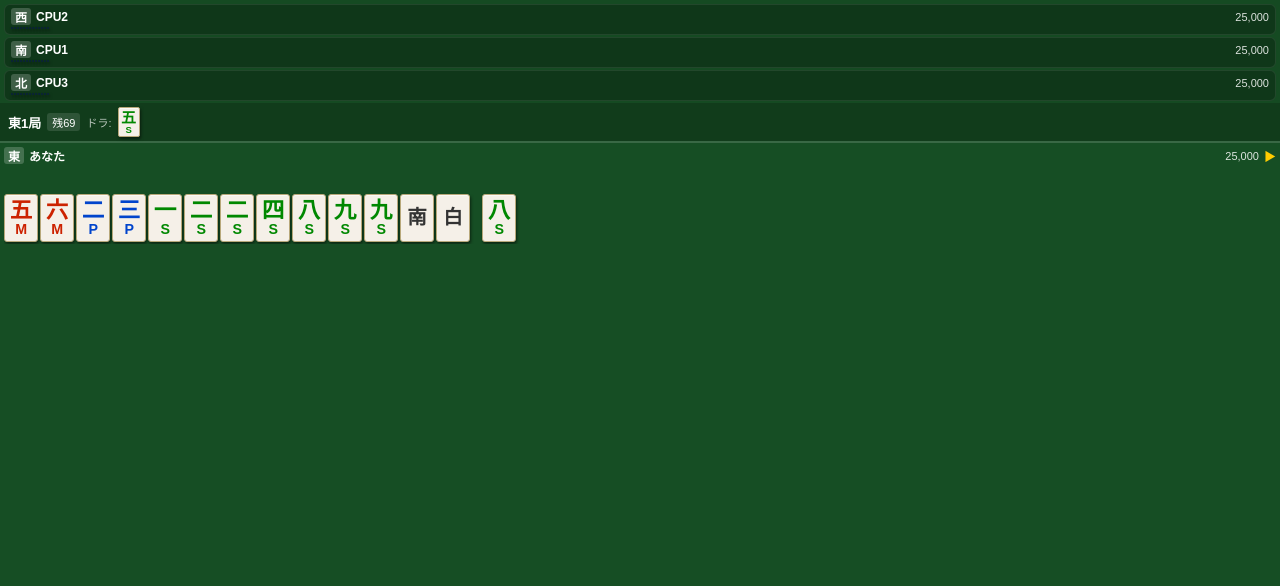
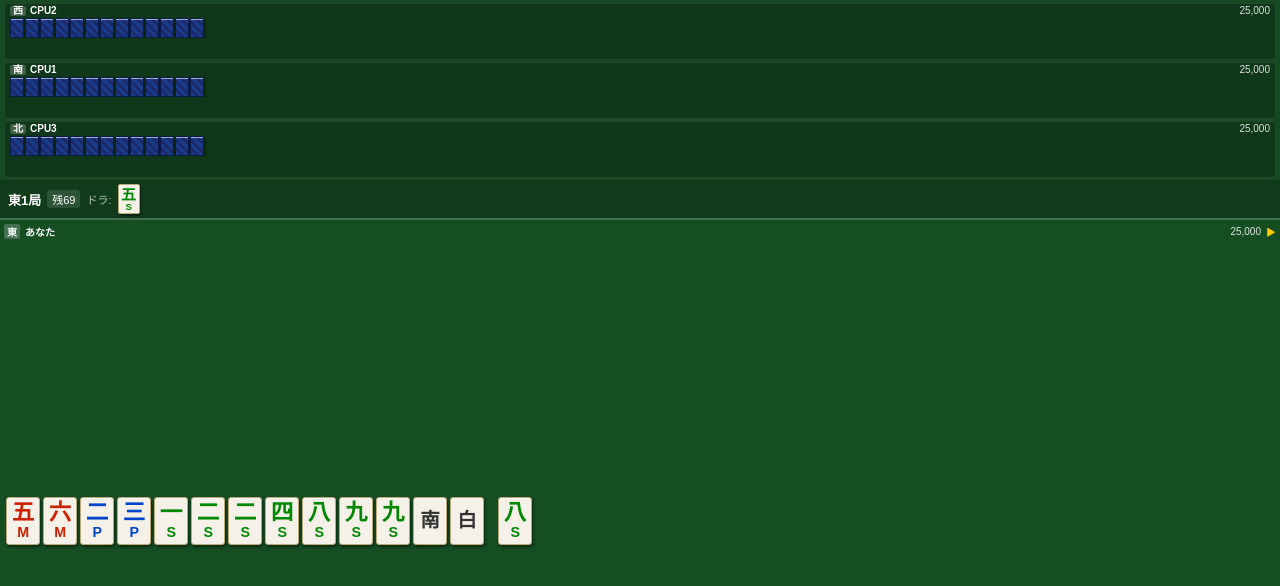
Before and after one commit to cosaca-taco/games, a React (Vite) app in the folder mahjong/: page / in a window 1280 px wide. Both pictures are taken after a click on the button "ゲーム開始". Shown: the top 586 px of the page. Built offline with nearby package versions, Linux system fonts and the light colour scheme; the HTML template or start-up script is replaced by a standard one.

Commit message:
CSS updates: xs tile size, CPU strip layout, human area sizing

```diff
--- a/mahjong/src/index.css
+++ b/mahjong/src/index.css
@@ -908,22 +908,23 @@ body.settings-mode {
   font-family: inherit;
 }
 
-/* CPU エリア全体 */
+/* CPU エリア全体：高さを固定して自分エリアを圧迫しない */
 .mb-cpu-area {
   flex: 0 0 auto;
   display: flex;
   flex-direction: column;
   gap: 2px;
-  padding: 4px 4px 2px;
+  padding: 3px 4px 2px;
   background: rgba(0,0,0,0.2);
 }
 
-/* 各CPUの行 */
+/* 各CPUの行：高さ固定 */
 .mb-cpu-strip {
   background: rgba(0,0,0,0.25);
-  border-radius: 6px;
-  padding: 3px 6px;
+  border-radius: 4px;
+  padding: 2px 5px;
   border: 1px solid rgba(255,255,255,0.08);
+  overflow: hidden;
 }
 
 .mb-cpu-strip.mb-cpu-active {
@@ -934,26 +935,27 @@ body.settings-mode {
 .mb-cpu-info {
   display: flex;
   align-items: center;
-  gap: 5px;
+  gap: 4px;
   margin-bottom: 2px;
+  line-height: 1;
 }
 
 .mb-wind {
   background: rgba(255,255,255,0.2);
-  border-radius: 3px;
-  padding: 0 4px;
-  font-size: 12px;
+  border-radius: 2px;
+  padding: 0 3px;
+  font-size: 10px;
   font-weight: bold;
   flex-shrink: 0;
 }
 
 .mb-name {
-  font-size: 12px;
+  font-size: 10px;
   font-weight: bold;
 }
 
 .mb-score {
-  font-size: 11px;
+  font-size: 10px;
   opacity: 0.85;
   margin-left: auto;
 }
@@ -961,39 +963,49 @@ body.settings-mode {
 .mb-riichi-badge {
   background: #cc2200;
   color: #fff;
-  border-radius: 3px;
-  padding: 0 4px;
-  font-size: 10px;
+  border-radius: 2px;
+  padding: 0 3px;
+  font-size: 9px;
   font-weight: bold;
 }
 
 .mb-turn-arrow {
   color: #ffcc00;
-  font-size: 12px;
+  font-size: 10px;
 }
 
+/* CPU手牌（伏せ）：横一列で高さ固定 */
 .mb-cpu-tiles {
   display: flex;
-  flex-wrap: wrap;
+  flex-wrap: nowrap;
   gap: 1px;
   align-items: center;
-  margin-bottom: 2px;
+  margin-bottom: 1px;
+  overflow: hidden;
 }
 
 .mb-meld-group {
   display: inline-flex;
   gap: 1px;
-  margin-right: 4px;
+  margin-right: 3px;
   background: rgba(255,255,255,0.08);
   padding: 1px;
   border-radius: 2px;
 }
 
+/* CPU捨て牌：横スクロールで高さ1行分のみ */
 .mb-cpu-discards {
   display: flex;
-  flex-wrap: wrap;
+  flex-wrap: nowrap;
   gap: 1px;
+  overflow-x: auto;
+  overflow-y: hidden;
+  height: 18px;
+  align-items: center;
+  -webkit-overflow-scrolling: touch;
+  scrollbar-width: none;
 }
+.mb-cpu-discards::-webkit-scrollbar { display: none; }
 
 /* 中央情報バー */
 .mb-center-bar {
@@ -1024,14 +1036,14 @@ body.settings-mode {
   opacity: 0.7;
 }
 
-/* 自分エリア */
+/* 自分エリア：残りスペースを全部使う */
 .mb-human-area {
   flex: 1;
   display: flex;
   flex-direction: column;
   background: rgba(0,0,0,0.15);
-  border-top: 2px solid rgba(255,255,255,0.15);
-  padding: 4px;
+  border-top: 2px solid rgba(255,255,255,0.2);
+  padding: 4px 4px 2px;
   min-height: 0;
   overflow: hidden;
 }
@@ -1040,31 +1052,38 @@ body.settings-mode {
   display: flex;
   align-items: center;
   gap: 5px;
-  margin-bottom: 3px;
+  margin-bottom: 2px;
+  flex-shrink: 0;
 }
 
+/* 自分の捨て牌：横スクロール・2行分まで */
 .mb-human-discards {
   display: flex;
   flex-wrap: wrap;
   gap: 1px;
-  margin-bottom: 3px;
-  min-height: 24px;
+  margin-bottom: 2px;
+  max-height: 44px;
+  overflow: hidden;
+  flex-shrink: 0;
 }
 
 .mb-human-melds {
   display: flex;
   gap: 4px;
   flex-wrap: wrap;
-  margin-bottom: 3px;
+  margin-bottom: 2px;
+  flex-shrink: 0;
 }
 
+/* 自分の手牌：flex:1で残りを全部使い、横スクロール */
 .mb-human-hand {
+  flex: 1;
   display: flex;
   flex-wrap: nowrap;
-  gap: 2px;
-  align-items: flex-end;
+  gap: 3px;
+  align-items: center;
   overflow-x: auto;
-  padding-bottom: 2px;
+  padding: 4px 2px;
   -webkit-overflow-scrolling: touch;
 }
 
@@ -1114,3 +1133,11 @@ body.settings-mode {
   width: 8px;
   flex-shrink: 0;
 }
+
+/* CPU専用の極小タイル */
+.tile-xs {
+  width: 14px;
+  height: 20px;
+  font-size: 7px;
+  border-radius: 1px;
+}
```
